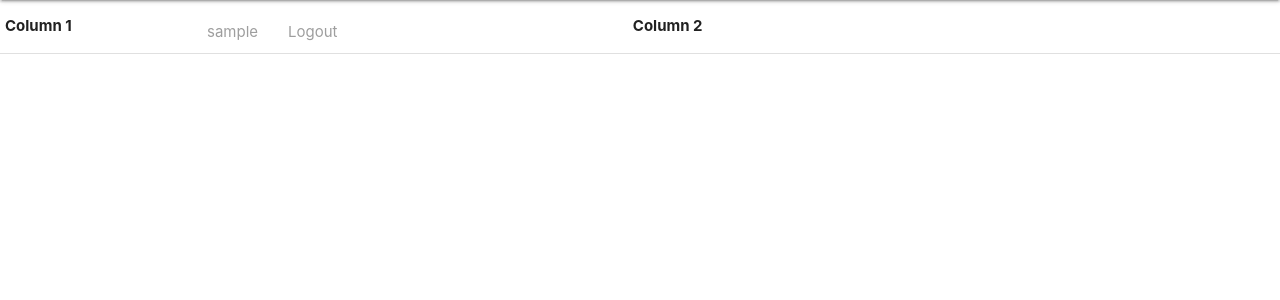
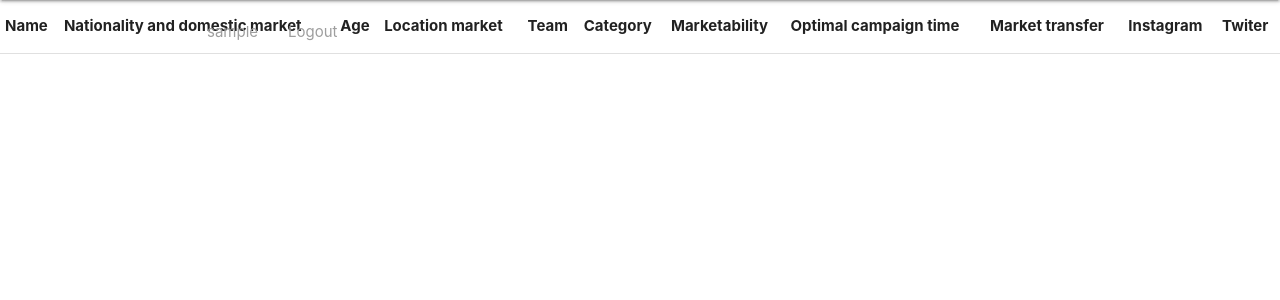
Before and after one commit to mikekeda/athletes, a Django app: page /crm in a window 1280 px wide. Shown: the part 64-364 px from the top of the page. Run offline with Django 3.2, Linux system fonts and the light colour scheme; the visitor is signed in with stand-in values (Sample User, id 1); lists and menus that the app fills with data are empty; some libraries are stand-ins or nearby versions.

Commit message:
Improved crm page.

```diff
--- a/core/views.py
+++ b/core/views.py
@@ -1,28 +1,24 @@
+import json
+
 from django.conf import settings
 from django.contrib.auth import login, logout
 from django.contrib.auth.decorators import login_required
 from django.contrib.auth.forms import AuthenticationForm
+from django.core import serializers
 from django.http import JsonResponse
 from django.shortcuts import render, redirect, reverse
+
+from core.models import Athlete
 
 
 @login_required
 def athletes_api(request):
     """ Home page. """
-    return JsonResponse([
-        {
-            "Column 1": "Row 1 Data 1",
-            "Column 2": "Row 1 Data 2",
-        },
-        {
-            "Column 1": "Row 2 Data 1",
-            "Column 2": "Row 2 Data 2",
-        },
-        {
-            "Column 1": "Row 3 Data 1",
-            "Column 2": "Row 3 Data 2",
-        },
-    ], safe=False)
+    data = json.loads(serializers.serialize('json', Athlete.objects.all()))
+
+    return JsonResponse(
+        [obj['fields'] for obj in data],
+        safe=False)
 
 
 @login_required
--- a/static/js/main.js
+++ b/static/js/main.js
@@ -7,8 +7,17 @@
             dataSrc: ''
         },
         columns: [
-            { "data": "Column 1" },
-            { "data": "Column 2" },
+            { "data": "name" },
+            { "data": "nationality_and_domestic_market" },
+            { "data": "age" },
+            { "data": "location_market" },
+            { "data": "team" },
+            { "data": "category" },
+            { "data": "marketability" },
+            { "data": "optimal_campaign_time" },
+            { "data": "market_transfer" },
+            { "data": "instagram" },
+            { "data": "twiter" },
         ]
     });
 });
--- a/templates/home.html
+++ b/templates/home.html
@@ -8,8 +8,17 @@
         <table id="athletes-table" class="display">
             <thead>
                 <tr>
-                    <th>Column 1</th>
-                    <th>Column 2</th>
+                    <th>Name</th>
+                    <th>Nationality and domestic market</th>
+                    <th>Age</th>
+                    <th>Location market</th>
+                    <th>Team</th>
+                    <th>Category</th>
+                    <th>Marketability</th>
+                    <th>Optimal campaign time</th>
+                    <th>Market transfer</th>
+                    <th>Instagram</th>
+                    <th>Twiter</th>
                 </tr>
             </thead>
         </table>
```
